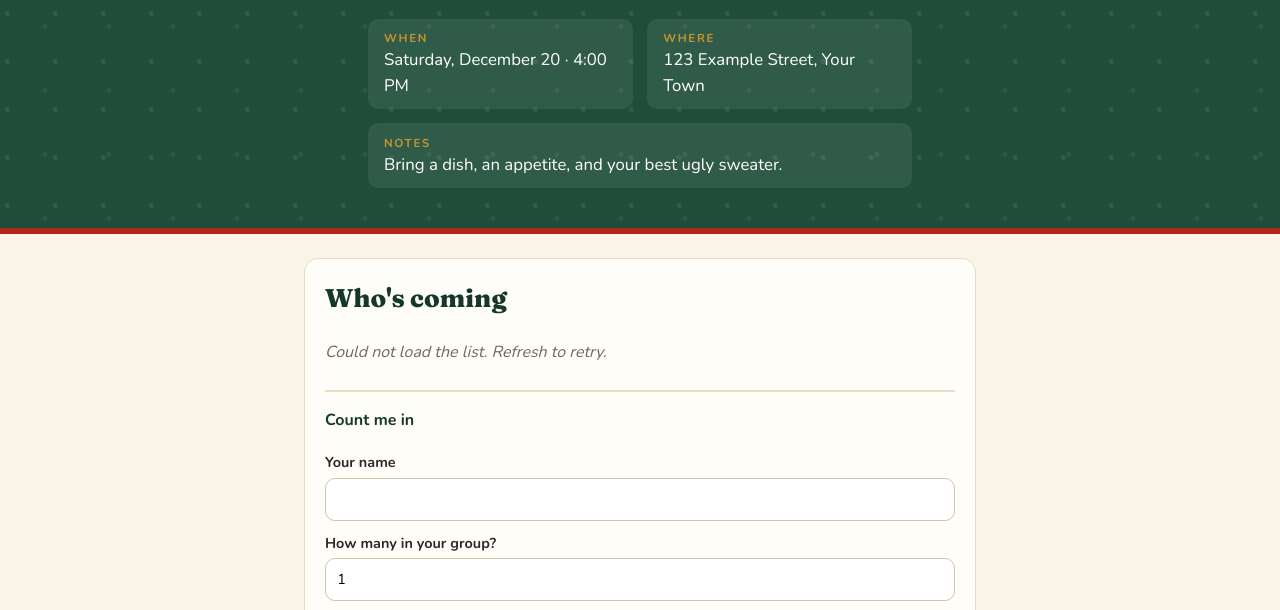
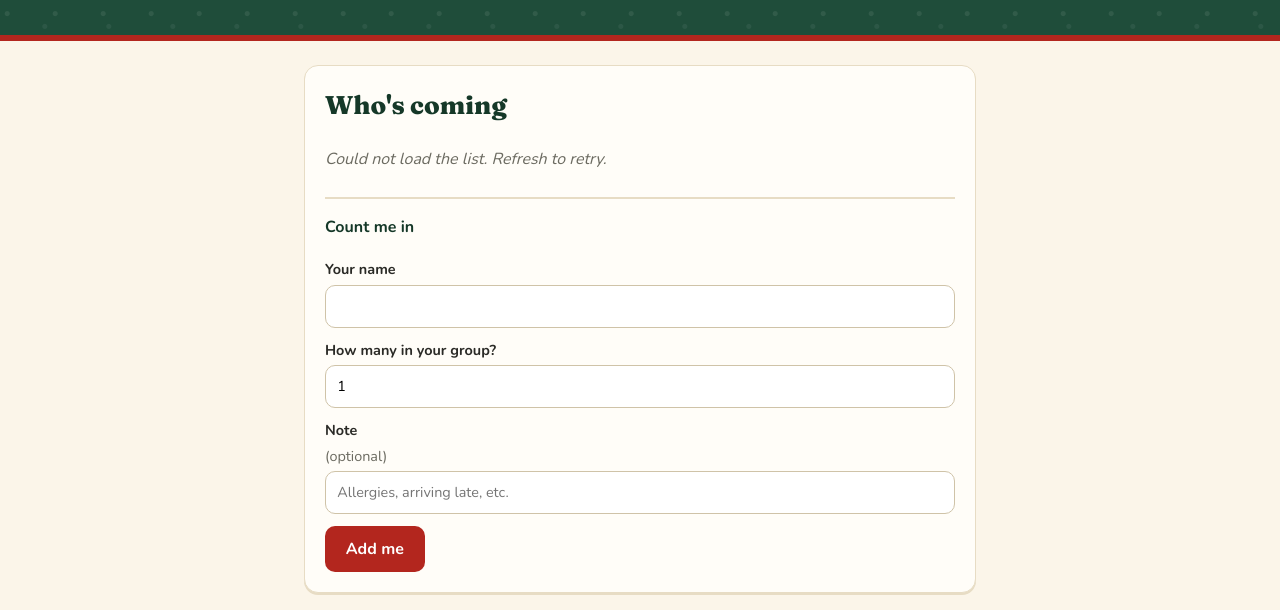
Before and after one commit to JBolzy/PartyPlanner, a website: page public/index.html in a window 1280 px wide. Shown: the part 140-750 px from the top of the page. Drawn offline with nearby package versions, Linux system fonts and the light colour scheme; no server answers.

Commit message:
Remove placeholder party details from the page
Co-Authored-By: Claude Sonnet 5.5 <noreply@anthropic.com>

```diff
--- a/public/index.html
+++ b/public/index.html
@@ -13,12 +13,6 @@
   <header class="hero">
     <p class="eyebrow">You're invited</p>
     <h1>Family Christmas Party</h1>
-    <!-- EDIT THESE: party details -->
-    <dl class="details">
-      <div><dt>When</dt><dd>Saturday, December 20 · 4:00 PM</dd></div>
-      <div><dt>Where</dt><dd>123 Example Street, Your Town</dd></div>
-      <div><dt>Notes</dt><dd>Bring a dish, an appetite, and your best ugly sweater.</dd></div>
-    </dl>
   </header>
 
   <main>
--- a/public/style.css
+++ b/public/style.css
@@ -29,11 +29,7 @@ body {
   border-bottom: 6px solid var(--berry);
 }
 .eyebrow { text-transform: uppercase; letter-spacing: .2em; font-size: .8rem; color: var(--gold); margin: 0 0 .5rem; font-weight: 700; }
-h1 { font-family: "Fraunces", Georgia, serif; font-weight: 800; font-size: clamp(2rem, 7vw, 3.4rem); margin: 0 0 1.5rem; line-height: 1.1; }
-.details { display: grid; gap: .9rem; max-width: 34rem; margin: 0 auto; text-align: left; }
-.details div { background: rgba(255,255,255,.08); border-radius: 10px; padding: .7rem 1rem; }
-.details dt { font-size: .72rem; text-transform: uppercase; letter-spacing: .15em; color: var(--gold); font-weight: 700; }
-.details dd { margin: 0; font-size: 1.05rem; }
+h1 { font-family: "Fraunces", Georgia, serif; font-weight: 800; font-size: clamp(2rem, 7vw, 3.4rem); margin: 0; line-height: 1.1; }
 
 main { max-width: 44rem; margin: 0 auto; padding: 1.5rem 1rem 2rem; display: grid; gap: 1.5rem; }
 .card { background: var(--paper); border: 1px solid var(--line); border-radius: var(--radius); padding: 1.25rem; box-shadow: 0 2px 0 var(--line); }
@@ -72,5 +68,3 @@ button.ghost { font: inherit; background: transparent; border: 1px solid var(--l
 .error { color: var(--berry); font-weight: 700; margin: 0; min-height: 0; }
 .error:empty { display: none; }
 footer { text-align: center; color: var(--muted); font-size: .85rem; padding: 0 1rem 2.5rem; }
-
-@media (min-width: 40rem) { .details { grid-template-columns: repeat(2, 1fr); } .details div:last-child { grid-column: 1 / -1; } }
```
Also changed, not shown: README.md.
